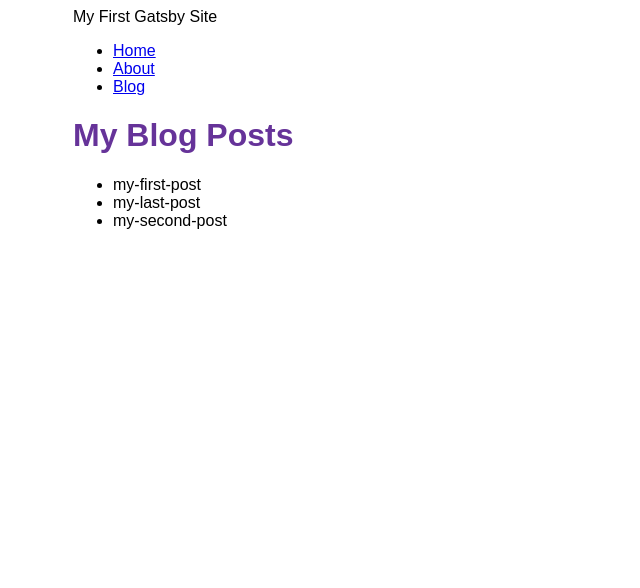
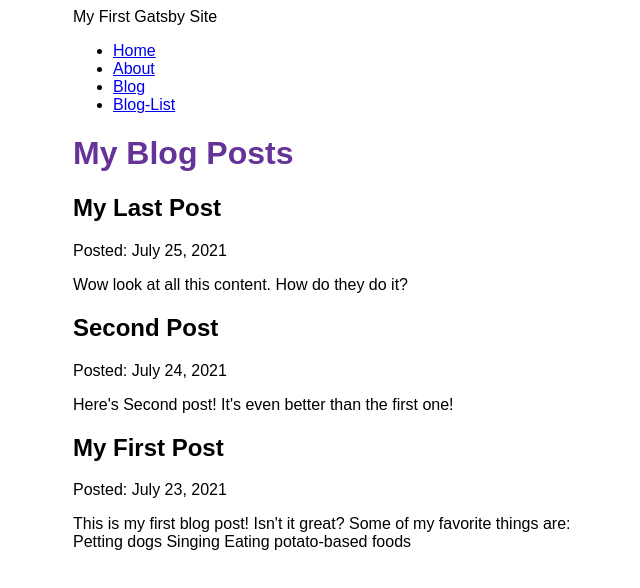
Before and after one commit to dhavalstalwart/Gatsby-demo-app, a Gatsby site: page /blog in a window 1280 px wide. Shown: the whole page, without its empty margins (317-957 px from the left). Built offline with nearby package versions, Linux system fonts and the light colour scheme; Gatsby itself is replaced by a stand-in of ours.

Commit message:
Displayed actual blog post content by using gatsby-plugin-mdx

```diff
--- a/blog/my-first-post.mdx
+++ b/blog/my-first-post.mdx
@@ -0,0 +1,13 @@
+---
+title: "My First Post"
+date: "2021-07-23"
+slug: "my-first-post"
+---
+
+This is my first blog post! Isn't it *great*?
+
+Some of my **favorite** things are:
+
+* Petting dogs
+* Singing
+* Eating potato-based foods
--- a/blog/my-last-post.mdx
+++ b/blog/my-last-post.mdx
@@ -0,0 +1,7 @@
+---
+title: "My Last Post"
+date: "2021-07-25"
+slug: "My-Last-post"
+---
+
+Wow look at all this content. How do they do it?
--- a/blog/my-second-post.mdx
+++ b/blog/my-second-post.mdx
@@ -0,0 +1,7 @@
+---
+title: "Second Post"
+date: "2021-07-24"
+slug: "Second-post"
+---
+
+Here's Second post! It's even better than the first one!
--- a/gatsby-config.js
+++ b/gatsby-config.js
@@ -15,5 +15,6 @@
         path: `${__dirname}/blog`,
       }
     },
+    "gatsby-plugin-mdx",
   ],
 }
--- a/package.json
+++ b/package.json
@@ -15,8 +15,10 @@
     "clean": "gatsby clean"
   },
   "dependencies": {
+    "@mdx-js/react": "^2.3.0",
     "gatsby": "^5.14.1",
     "gatsby-plugin-image": "^3.14.0",
+    "gatsby-plugin-mdx": "^5.14.0",
     "gatsby-plugin-sharp": "^5.14.0",
     "gatsby-source-filesystem": "^5.14.0",
     "react": "^18.2.0",
--- a/src/components/layout.js
+++ b/src/components/layout.js
@@ -39,6 +39,11 @@
               Blog
             </Link>
           </li>
+          <li className={navLinkItem}>
+            <Link to="/blogList" className={navLinkText}>
+              Blog-List
+            </Link>
+          </li>
         </ul>
       </nav>
       <main>
--- a/src/pages/blog.js
+++ b/src/pages/blog.js
@@ -1,35 +1,46 @@
-import * as React from 'react'
-import Layout from '../components/layout'
-import Seo from '../components/Seo'
-import { graphql } from 'gatsby'
+import * as React from "react";
+import Layout from "../components/layout";
+import Seo from "../components/Seo";
+import { graphql } from "gatsby";
 
-const BlogPage = ({data}) => {
+const BlogPage = ({ data }) => {
+  const BlogPosts = data.allMdx.nodes;
 
   return (
     <Layout pageTitle="My Blog Posts">
-      <ul>
-      {
-        data.allFile.nodes.map(node => (
-          <li key={node.name}>
-            {node.name}
-          </li>
-        ))
-      }
-      </ul>
+      {BlogPosts.length > 0 ? (
+        BlogPosts.map((node) => {
+          return (
+            <article key={node.id}>
+              <h2>{node.frontmatter.title}</h2>
+              <p>Posted: {node.frontmatter.date}</p>
+              <p>{node.excerpt}</p>
+            </article>
+          );
+        })
+      ) : (
+        <p>Blog Post Not Exists!</p>
+      )}
     </Layout>
-  )
-}
+  );
+};
 
 export const query = graphql`
-query {
-  allFile(sort: {atime: DESC}, filter: {sourceInstanceName: {eq: "blog"}}) {
-    nodes {
-      name
+  query {
+    allMdx(sort: { frontmatter: { date: DESC } }) {
+      nodes {
+        frontmatter {
+          title
+          slug
+          date(formatString: "MMMM D, YYYY")
+        }
+        id
+        excerpt
+      }
     }
   }
-}
-`
+`;
 
-export const Head = () => <Seo title="My Blog Posts" />
+export const Head = () => <Seo title="My Blog Posts" />;
 
-export default BlogPage
+export default BlogPage;
```
Also changed, not shown: src/pages/blogList.js (added, +35 -0 lines).
